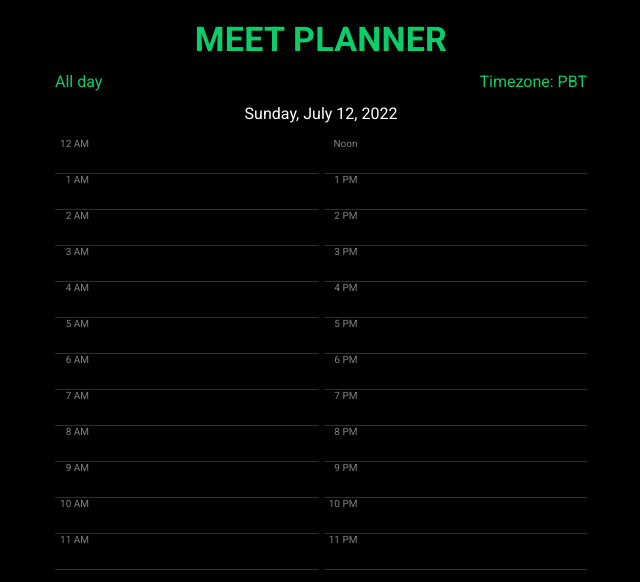
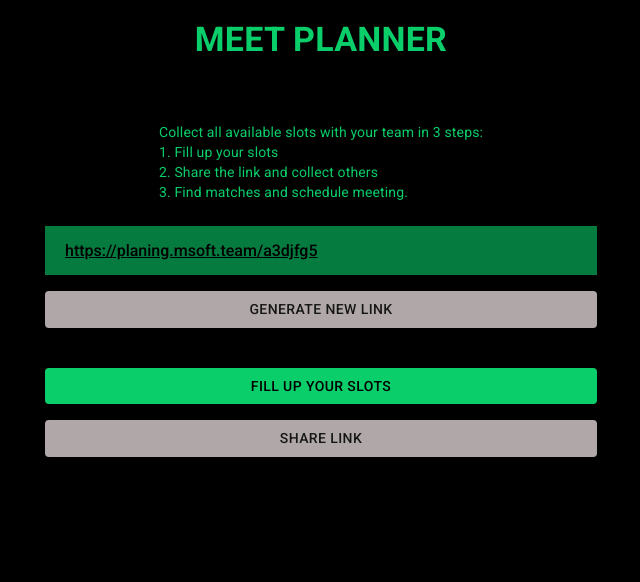
Before and after one commit to ramusee/meet_planner, a React (Create React App) app: page / in a window 1280 px wide. Shown: the top 582 px of the page, without its empty margins (319-959 px from the left). Built offline with nearby package versions, Linux system fonts and the light colour scheme.

Commit message:
added start page

```diff
--- a/src/App.jsx
+++ b/src/App.jsx
@@ -5,13 +5,15 @@ import Layout from "./components/layout/Layout";
 import {Timing} from "./pages/timing/Timing";
 import {Home} from "./pages/home/Home";
 import {Container} from "@mui/material";
+import {DatePicker} from "./pages/datePicker/DatePicker";
 
 function App() {
 	return (
 		<Container maxWidth="sm">
 			<Routes>
 				<Route path="/" element={<Layout/>}>
-					<Route index element={<Timing/>}/>
+					<Route index element={<Home/>}/>
+					<Route path="/date" element={<DatePicker/>}/>
 					<Route path="/timing" element={<Timing/>}/>
 				</Route>
 			</Routes>
--- a/src/components/timingComponents/timeTableList/eventBlock/EventBlock.jsx
+++ b/src/components/timingComponents/timeTableList/eventBlock/EventBlock.jsx
@@ -52,10 +52,11 @@ const EventBlock = ({listRef, hour, setIsExistsEvent}) => {
 			const topElInList = topEl - listPosition.top;
 			const bottomEl = ref.current.getBoundingClientRect().bottom;
 			const bottomElInList = bottomEl - listPosition.top;
-			const closestCoordsTop = getClosestCoords(listPosition.height, topElInList);
+			let closestCoordsTop = getClosestCoords(listPosition.height, topElInList);
 			const closestCoordsBottom = getClosestCoords(listPosition.height, bottomElInList);
 			if(topElInList < closestBorder) {
 				height= parseInt(styles.height) + (topElInList - closestBorder)
+				closestCoordsTop = closestBorder
 			} else {
 				height = parseInt(styles.height) + (topElInList - closestCoordsTop);
 			}
@@ -101,12 +102,12 @@ const EventBlock = ({listRef, hour, setIsExistsEvent}) => {
 			const topEl = ref.current.getBoundingClientRect().top;
 			const topElInList = topEl - listPosition.top;
 			const closestCoordsTop = getClosestCoords(listPosition.height, topElInList);
-			const closestCoordsBottom = getClosestCoords(listPosition.height, bottomElInList);
+			let closestCoordsBottom = getClosestCoords(listPosition.height, bottomElInList);
 			if(bottomElInList > closestBorder) {
 				height= parseInt(styles.height) + (closestBorder - bottomElInList)
+				closestCoordsBottom = closestBorder
 			} else {
 				height = parseInt(styles.height) + (closestCoordsBottom - bottomElInList);
-
 			}
 			resizeableEl.style.height = `${height-1}px`;
 			dispatch(setSlots({id: hour, top: closestCoordsTop, bottom: closestCoordsBottom}));
--- a/src/index.jsx
+++ b/src/index.jsx
@@ -15,10 +15,14 @@ const theme = createTheme({
 			contrastText: '#09CE69'
 		},
 		secondary: {
-			main: '#09CE69',
+			main: '#b0a8a8',
 		},
 		text: {
 			primary: '#09CE69'
+		},
+		success: {
+			main: '#09CE69',
+			contrastText: '#000000',
 		}
 	},
 })
--- /dev/null
+++ b/src/pages/datePicker/DatePicker.jsx
@@ -0,0 +1,14 @@
+import React from 'react';
+import {Typography} from "@mui/material";
+
+const DatePicker = () => {
+	return (
+		<>
+			<Typography variant="body2" color="text.primary">
+
+			</Typography>
+		</>
+	);
+};
+
+export {DatePicker};
--- a/src/pages/home/Home.jsx
+++ b/src/pages/home/Home.jsx
@@ -1,35 +1,24 @@
 import React from 'react';
-import {Box, Button, List, ListItem, ListItemText, Stack, Typography} from "@mui/material";
+import {Box, Button, Stack, Typography} from "@mui/material";
 import {Link} from 'react-router-dom';
+const Home = () => {
 
-const Home = () => {
 	return (
 		<Box sx={{
 			display: 'flex',
 			flexDirection: 'column',
 			alignItems: 'center',
 			justifyContent: 'space-between',
-			height: '100%'
 		}}
 		>
-			<Stack mt="50px" spacing={3}>
-				<Stack>
-					<Typography variant="body2"
-								color="secondary"
-					>
+			<Stack mt="50px" width="100%" alignItems="center" spacing={3}>
+				<Stack color="text.primary">
+					<Typography variant="body2">
 						Collect all available slots with your team in 3 steps:
 					</Typography>
-					<List >
-						<ListItem>
-							<ListItemText color="secondary">1. Fill up your slots</ListItemText>
-						</ListItem>
-						<ListItem>
-							<ListItemText>2. Share the link and collect others</ListItemText>
-						</ListItem>
-						<ListItem>
-							<ListItemText>3. Find matches and schedule meeting.</ListItemText>
-						</ListItem>
-					</List>
+					<Typography variant="body2">1. Fill up your slots</Typography>
+					<Typography variant="body2">2. Share the link and collect others</Typography>
+					<Typography variant="body2">3. Find matches and schedule meeting.</Typography>
 				</Stack>
 				<Stack spacing={2} width="100%">
 					<Box sx={{
@@ -41,9 +30,18 @@ const Home = () => {
 							https://planing.msoft.team/a3djfg5
 						</Link>
 					</Box>
+					<Button variant="contained"
+							color="secondary"
+					>
+						Generate new link
+					</Button>
 				</Stack>
 			</Stack>
-			<Stack spacing={2} width="100%">
+			<Stack mt="40px" spacing={2} width="100%">
+				<Button variant="contained" color="success" component={Link} to="/timing">
+					Fill up your slots
+				</Button>
+				<Button variant="contained" color="secondary">Share link</Button>
 			</Stack>
 		</Box>
 	);
```
